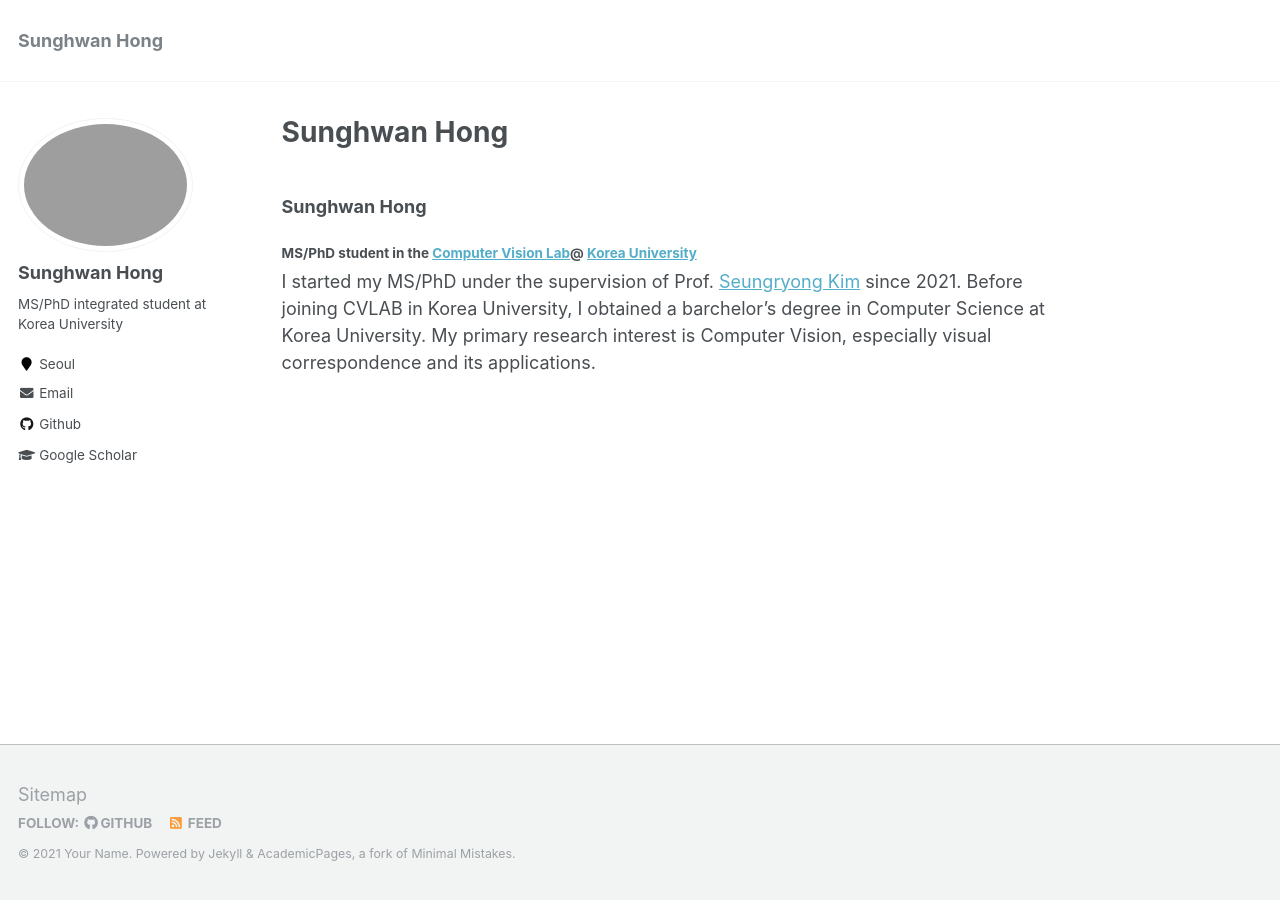
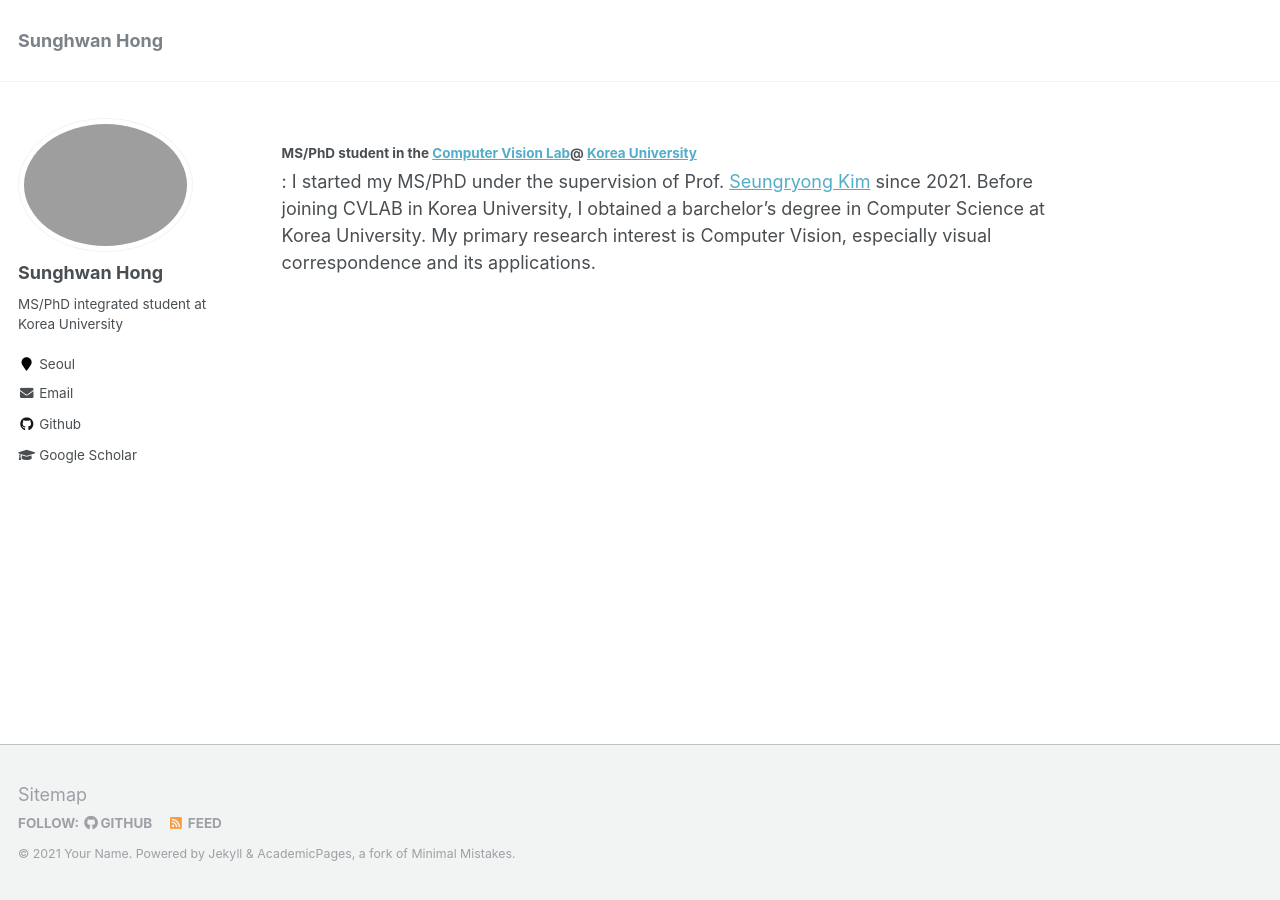
Before and after one commit to jang-1996/jang-1996.github.io, a Jekyll site: the page built from _pages/about.md, in a window 1280 px wide. Built offline with Jekyll 4.4.1, drawn with Linux system fonts in a browser that asks for light colours; our own code applies the rules of GitHub Pages for plain Markdown files.

Commit message:
edit profile

```diff
--- a/_pages/about.md
+++ b/_pages/about.md
@@ -7,7 +7,6 @@
   - /about/
   - /about.html
 ---
-### Sunghwan Hong
 #### MS/PhD student in the [Computer Vision Lab](https://cvlab.korea.ac.kr/ "cvlab")@ [Korea University](https://info.korea.edu/en_info/index.do "korea")
-I started my MS/PhD under the supervision of Prof. [Seungryong Kim](https://seungryong.github.io/) since 2021. Before joining CVLAB in Korea University,
+:   I started my MS/PhD under the supervision of Prof. [Seungryong Kim](https://seungryong.github.io/) since 2021. Before joining CVLAB in Korea University,
 I obtained a barchelor's degree in Computer Science at Korea University. My primary research interest is Computer Vision, especially visual correspondence and its applications.
```
